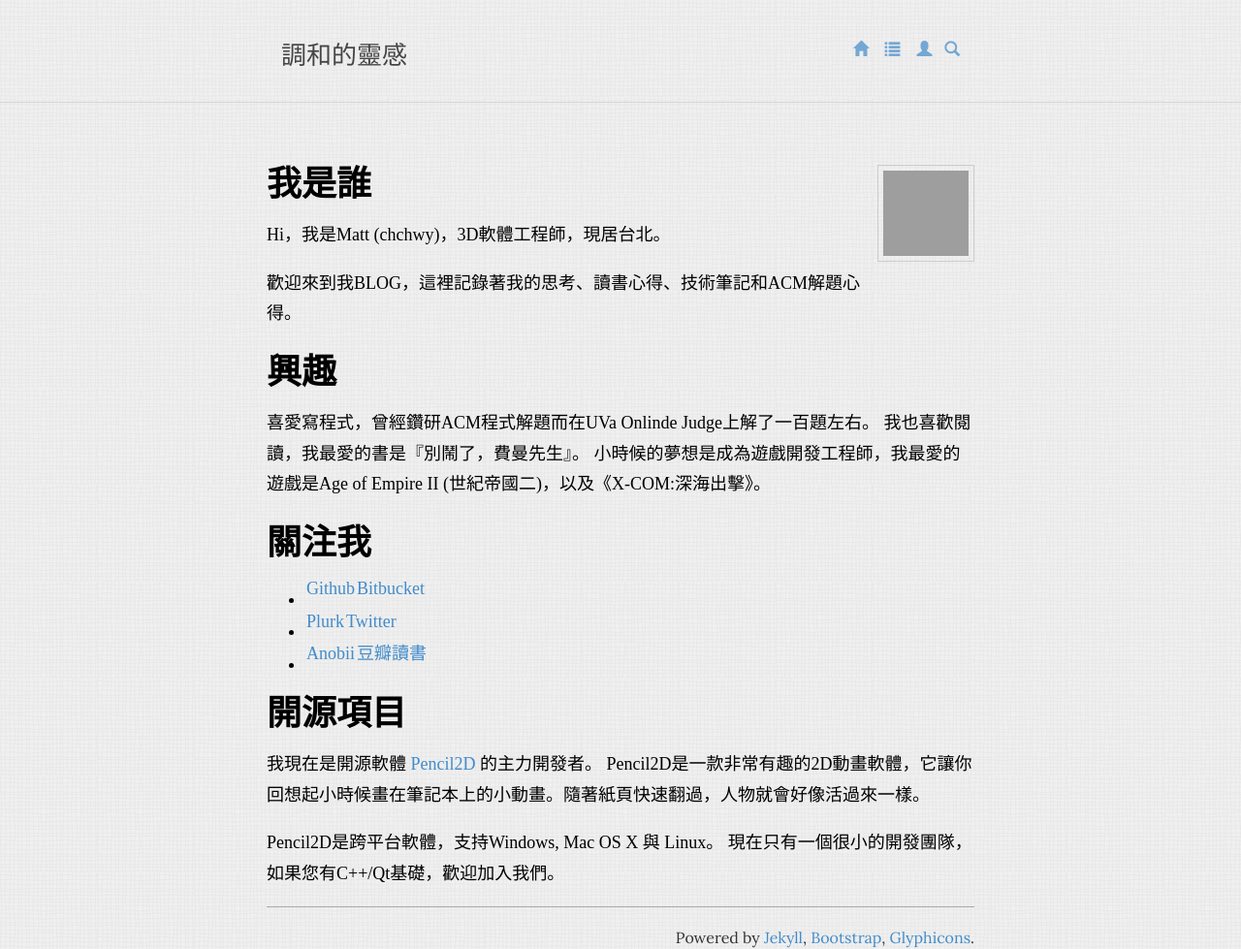
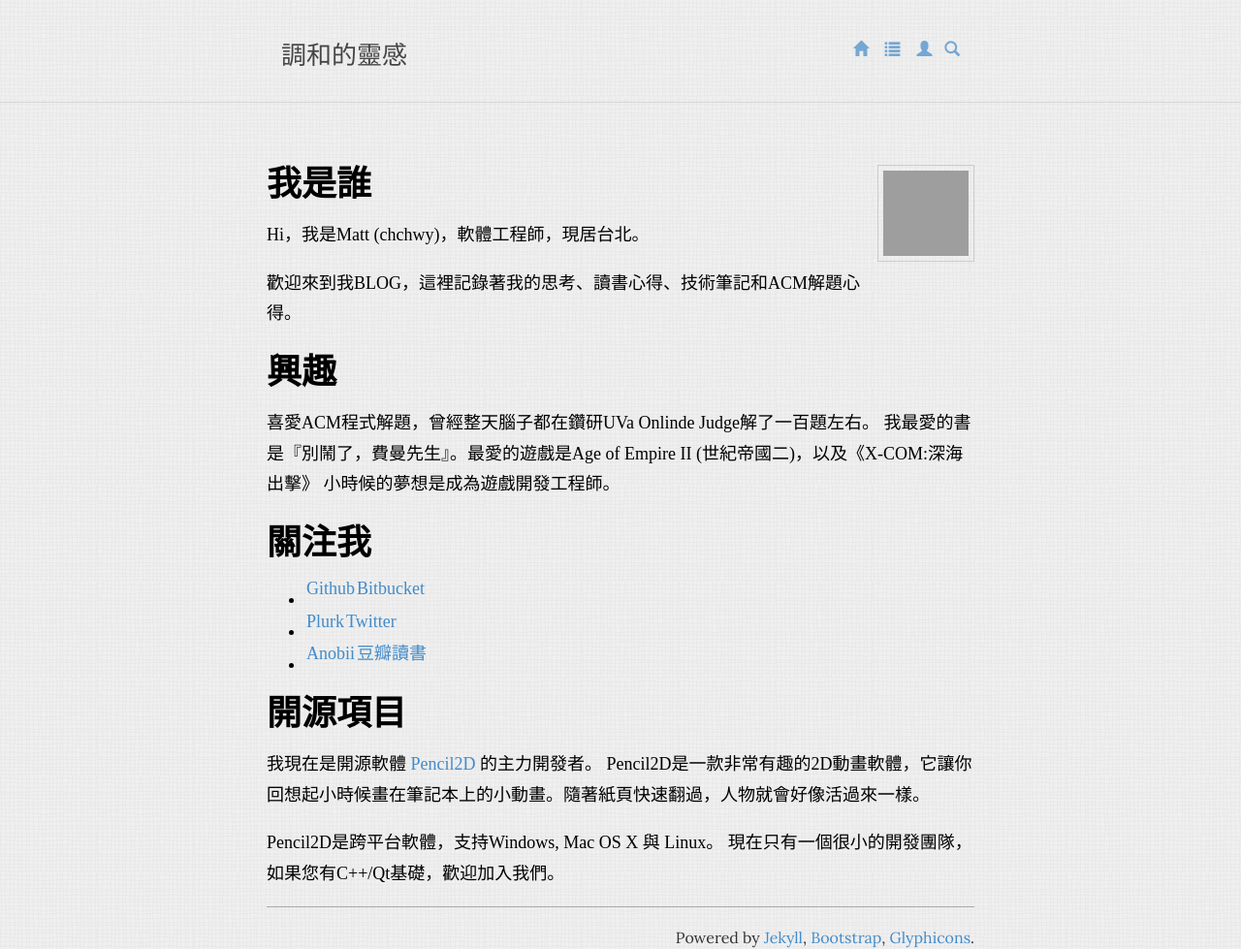
Before and after one commit to sndnvaps/sndnvaps.github.io, a Jekyll site: the page built from about/index.md, in a window 1280 px wide. Shown: the whole page at 97% size. Built offline with Jekyll 4.4.1, drawn with Linux system fonts in a browser that asks for light colours; Markdown is read by kramdown in place of the engine named in the settings; grey boxes are pictures that could not be loaded.

Commit message:
Updated index.md

```diff
--- a/about/index.md
+++ b/about/index.md
@@ -1,23 +1,23 @@
 ---
 title: About me
 layout: page
-comments: yes
+comments: "yes"
+published: true
 ---
-
 
 <img src="{{ site.owner.avatar }}" alt="{{ site.owner.name }}" class="avatar" style="width: 100px; margin: 0 0 8px; border: solid 1px #ccc; float: right; padding: 5px;" />
 
 ## 我是誰
 
-Hi，我是Matt (chchwy)，3D軟體工程師，現居台北。
+Hi，我是Matt (chchwy)，軟體工程師，現居台北。
 
 歡迎來到我BLOG，這裡記錄著我的思考、讀書心得、技術筆記和ACM解題心得。
 
 ## 興趣
 
-喜愛寫程式，曾經鑽研ACM程式解題而在UVa Onlinde Judge上解了一百題左右。
-我也喜歡閱讀，我最愛的書是『別鬧了，費曼先生』。
-小時候的夢想是成為遊戲開發工程師，我最愛的遊戲是Age of Empire II (世紀帝國二)，以及《X-COM:深海出擊》。
+喜愛ACM程式解題，曾經整天腦子都在鑽研UVa Onlinde Judge解了一百題左右。
+我最愛的書是『別鬧了，費曼先生』。最愛的遊戲是Age of Empire II (世紀帝國二)，以及《X-COM:深海出擊》
+小時候的夢想是成為遊戲開發工程師。
 
 ## 關注我
 
```
